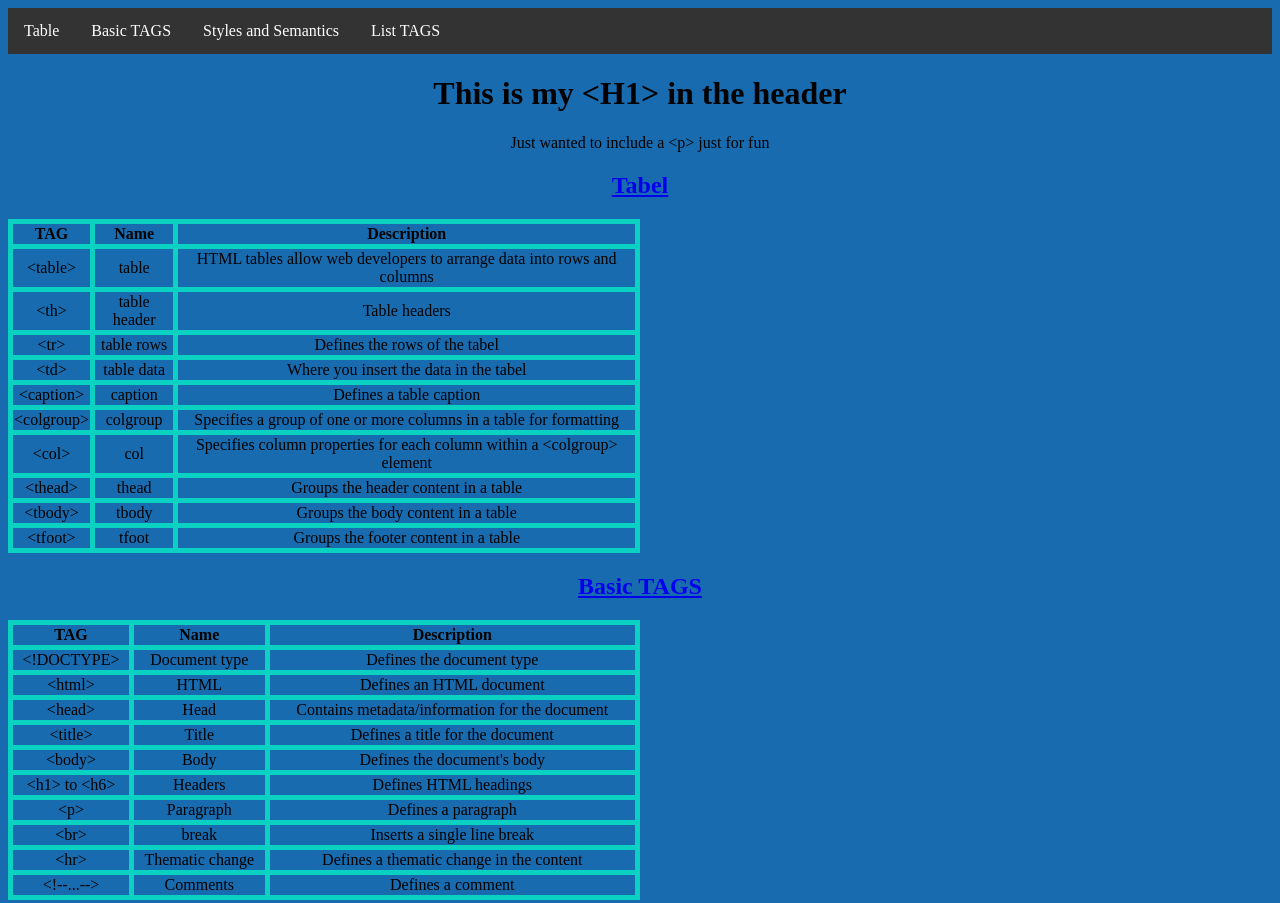
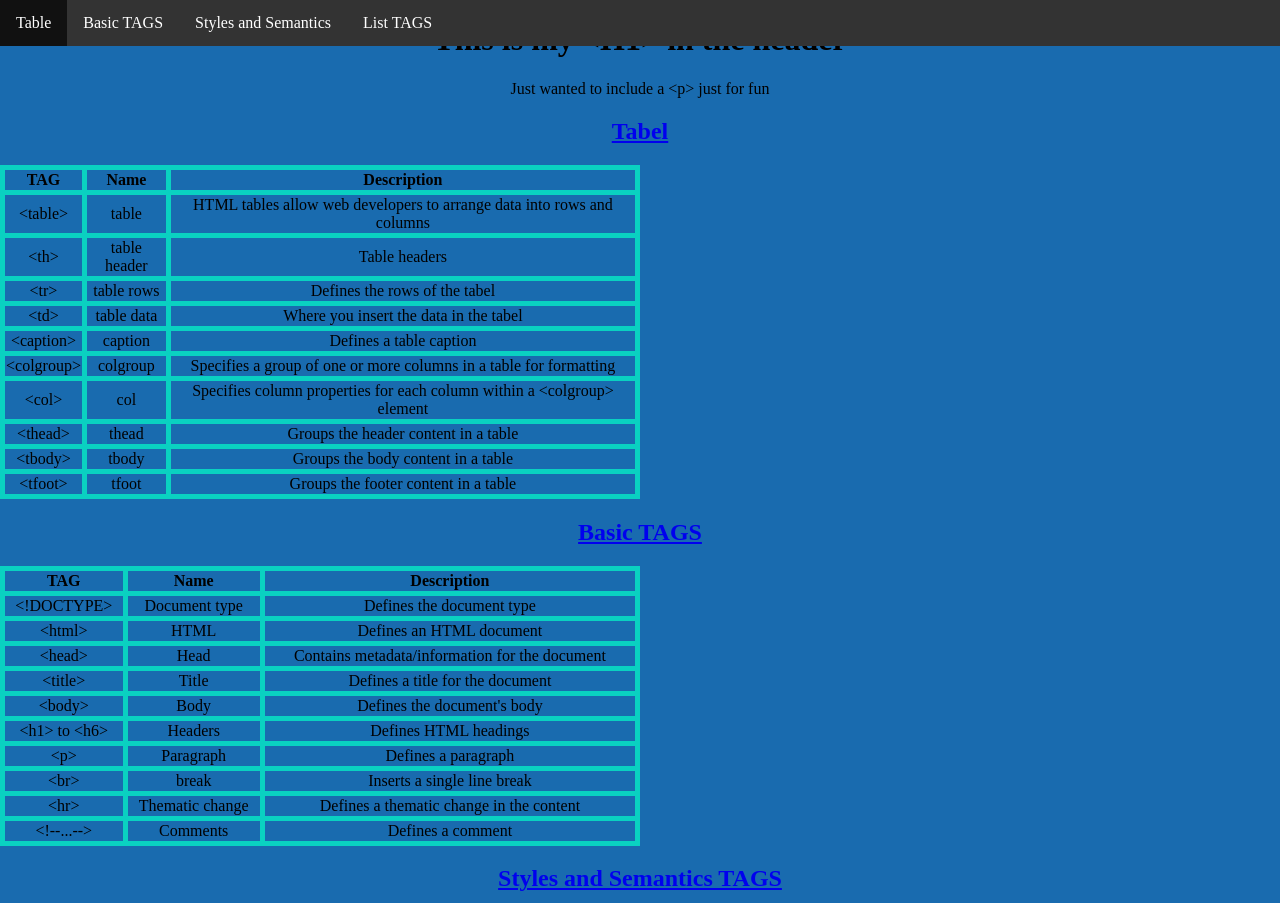
Before and after one commit to TheRealZekre/Cheatsheet, a plain HTML site: page index.html in a window 1280 px wide. Shown: the top 903 px of the page. Drawn offline with Linux system fonts and the light colour scheme.

Commit message:
Update styles.css

```diff
--- a/styles.css
+++ b/styles.css
@@ -1,13 +1,15 @@
 @charset "utf-8";
 /* CSS Document */
-/*HTML*/
+/*HTML and BODY*/
 html {
   background-color: rgb(25, 107, 175);
   text-align: center;
   color:
 }
 
-
+body {
+   margin: 0px;
+}
 
 
 /* Table */
@@ -25,6 +27,12 @@ table, th, td  {
 }
 
 /* Navigation */
+#nav {
+  position: fixed; /* Set the navbar to fixed position */
+  top: 0; /* Position the navbar at the top of the page */
+  width: 100%; /* Full width */
+}
+
 ul {
   list-style-type: none;
   margin: 0;
@@ -32,6 +40,7 @@ ul {
   overflow: hidden; /*The overflow property controls what happens
   to content that is too big to fit into an area.*/
   background-color: #333;
+
 }
 li {
   float:left;
```
